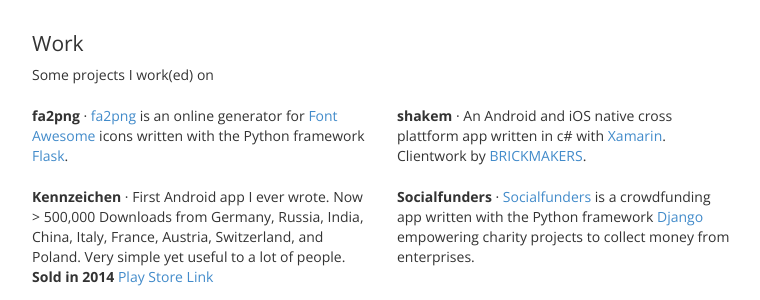
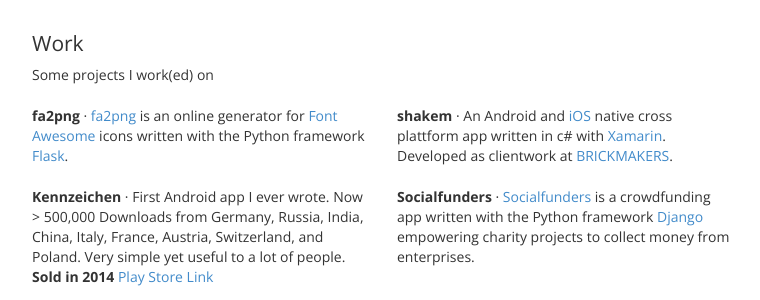
Before and after one commit to jnkwrych/jnkwrych.github.io, a Jekyll site: the page built from index.html, in a window 1280 px wide. Shown: the part 225-525 px from the top of the page, without its empty margins (258-1018 px from the left). Built offline with Jekyll 4.4.1, drawn with Linux system fonts in a browser that asks for light colours; Markdown is read by kramdown in place of the engine named in the settings.

Commit message:
Added app store link

```diff
--- a/index.html
+++ b/index.html
@@ -14,8 +14,9 @@
                 icons written with the Python framework <a href="http://flask.pocoo.org/" target="_blank">Flask</a>.</p>
         </div>
         <div class="col-md-6">
-            <p><b>shakem</b> &middot; An Android and iOS native cross plattform app written in c# with <a href="http://xamarin.com/" target="_blank">Xamarin</a>.
-            Clientwork by <a href="http://www.brickmakers.de/">BRICKMAKERS</a>.</p>
+            <p><b>shakem</b> &middot; An Android and <a href="https://itunes.apple.com/app/shakem/id906390834" target="_blank">iOS</a> native cross plattform app written in c# with <a href="http://xamarin.com/" target="_blank">Xamarin</a>.
+
+            Developed as clientwork at <a href="http://www.brickmakers.de/">BRICKMAKERS</a>.</p>
         </div>
     </div>
     <div class="row items">
```
